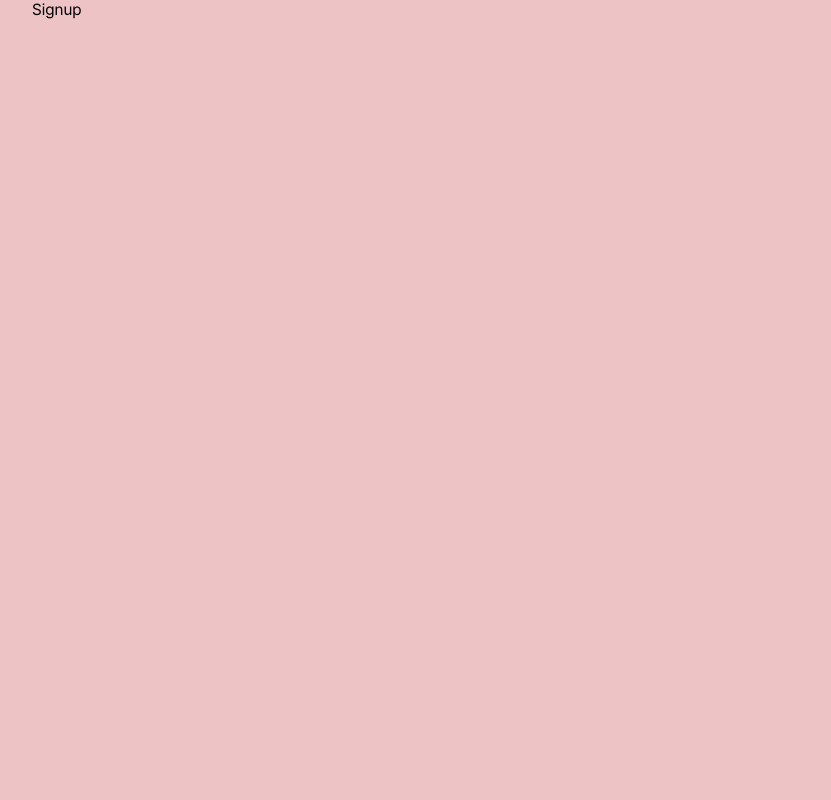
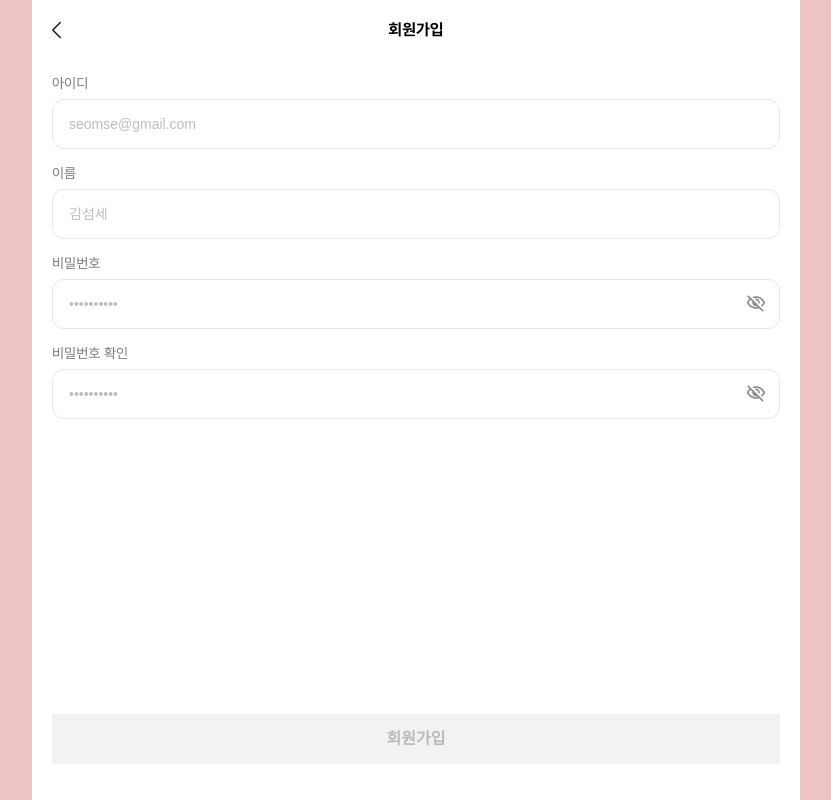
Before and after one commit to Team-SEOMSE/seomse-web, a React (Vite) app: page /signup in a window 1280 px wide. Shown: the whole page, without its empty margins (224-1055 px from the left). Built offline with nearby package versions, Linux system fonts and the light colour scheme.

Commit message:
feat: 회원가입 페이지 퍼블리싱 완료
- 건호님 요청으로 이메일 형식, 비밀번호 일치 확인만 validation 검사 진행하는 로직입니다.
- 이메일 중복확인 추가 예정입니다.

```diff
--- /dev/null
+++ b/src/components/signup/SignupSection.module.css
@@ -0,0 +1,37 @@
+.signup_section {
+    display: flex;
+    flex-direction: column;
+    height: 100dvh;
+    padding: 20px;
+    box-sizing: border-box;
+}
+
+.form {
+    flex: 1;
+    display: flex;
+    flex-direction: column;
+}
+
+.header {
+    display: flex;
+    justify-content: center;
+    align-items: center;
+    position: relative;
+    margin-bottom: 36px;
+}
+
+.header svg {
+    position: absolute;
+    left: 0;
+}
+
+.title {
+    font-size: 16px;
+    margin: 0;
+}
+
+.button_wrapper {
+    margin-top: auto;
+    padding-top: 16px;
+    padding-bottom: calc(16px + env(safe-area-inset-bottom));
+}
--- /dev/null
+++ b/src/components/signup/SignupSection.tsx
@@ -0,0 +1,120 @@
+import { useState } from "react";
+import { useNavigate } from "react-router-dom";
+import { ReactComponent as Prev } from "../../assets/svg/prevArrow.svg";
+import type { ButtonStyles } from "../../types/common/button";
+import Button from "../common/button/Button";
+import InputForm from "../login/InputForm";
+import styles from "./SignupSection.module.css";
+
+const ACTIVE_STYLE: ButtonStyles = { color: "#ffffff", fontWeight: 600 };
+const DISABLED_STYLE: ButtonStyles = {
+    color: "#787878",
+    backgroundColor: "#e6e6e6",
+    fontWeight: 600,
+};
+
+const emailRe = /^[^\s@]+@[^\s@]+\.[^\s@]+$/;
+
+const SignupSection = () => {
+    const [id, setId] = useState("");
+    const [name, setName] = useState("");
+    const [pw, setPw] = useState("");
+    const [confirmPw, setConfirmPw] = useState("");
+    const [emailError, setEmailError] = useState<string | null>(null);
+    const [pwError] = useState<string | null>(null);
+    const [confirmError, setConfirmError] = useState<string | null>(null);
+
+    const navigate = useNavigate();
+    const buttonElements = { content: "회원가입" };
+
+    const handleIdChange = (v: string) => {
+        setId(v);
+        if (v === "") setEmailError(null);
+        else
+            setEmailError(
+                emailRe.test(v) ? null : "올바른 이메일을 입력해주세요."
+            );
+    };
+
+    const handlePwChange = (v: string) => {
+        setPw(v);
+        if (confirmPw) {
+            setConfirmError(
+                v === confirmPw ? null : "비밀번호가 일치하지 않습니다."
+            );
+        }
+    };
+
+    const handleConfirmChange = (v: string) => {
+        setConfirmPw(v);
+        if (v === "") setConfirmError(null);
+        else setConfirmError(v === pw ? null : "비밀번호가 일치하지 않습니다.");
+    };
+
+    const isActive =
+        id.trim() !== "" &&
+        name.trim() !== "" &&
+        pw.trim() !== "" &&
+        confirmPw.trim() !== "" &&
+        !emailError &&
+        !pwError &&
+        !confirmError;
+
+    return (
+        <div className={styles.signup_section}>
+            <div className={styles.header}>
+                <Prev onClick={() => navigate(-1)} />
+                <h1 className={styles.title}>회원가입</h1>
+            </div>
+
+            <form className={styles.form}>
+                <div className={styles.fields}>
+                    <InputForm
+                        content="아이디"
+                        setLoginState={handleIdChange}
+                        placeholder="seomse@gmail.com"
+                        defaultValue={id}
+                        required
+                        hasError={!!emailError}
+                        alertMessage={emailError ?? undefined}
+                    />
+                    <InputForm
+                        content="이름"
+                        setLoginState={setName}
+                        placeholder="김섬세"
+                        defaultValue={name}
+                        required
+                    />
+                    <InputForm
+                        content="비밀번호"
+                        setLoginState={handlePwChange}
+                        placeholder="••••••••••"
+                        type="password"
+                        required
+                        hasError={!!pwError}
+                        alertMessage={pwError ?? undefined}
+                    />
+                    <InputForm
+                        content="비밀번호 확인"
+                        setLoginState={handleConfirmChange}
+                        placeholder="••••••••••"
+                        type="password"
+                        required
+                        hasError={!!confirmError}
+                        alertMessage={confirmError ?? undefined}
+                    />
+                </div>
+
+                <div className={styles.button_wrapper}>
+                    <Button
+                        elements={buttonElements}
+                        style={isActive ? ACTIVE_STYLE : DISABLED_STYLE}
+                        disabled={!isActive}
+                    />
+                </div>
+            </form>
+        </div>
+    );
+};
+
+export default SignupSection;
--- a/src/pages/signup/Signup.module.css
+++ b/src/pages/signup/Signup.module.css
@@ -0,0 +1,4 @@
+.signup_page {
+    background: white;
+    height: 100dvh;
+}
--- a/src/pages/signup/Signup.tsx
+++ b/src/pages/signup/Signup.tsx
@@ -1,5 +1,12 @@
+import SignupSection from "../../components/signup/SignupSection";
+import styles from "./Signup.module.css";
+
 const Signup = () => {
-    return <div>Signup</div>;
+    return (
+        <div className={styles.signup_page}>
+            <SignupSection />
+        </div>
+    );
 };
 
 export default Signup;
```
